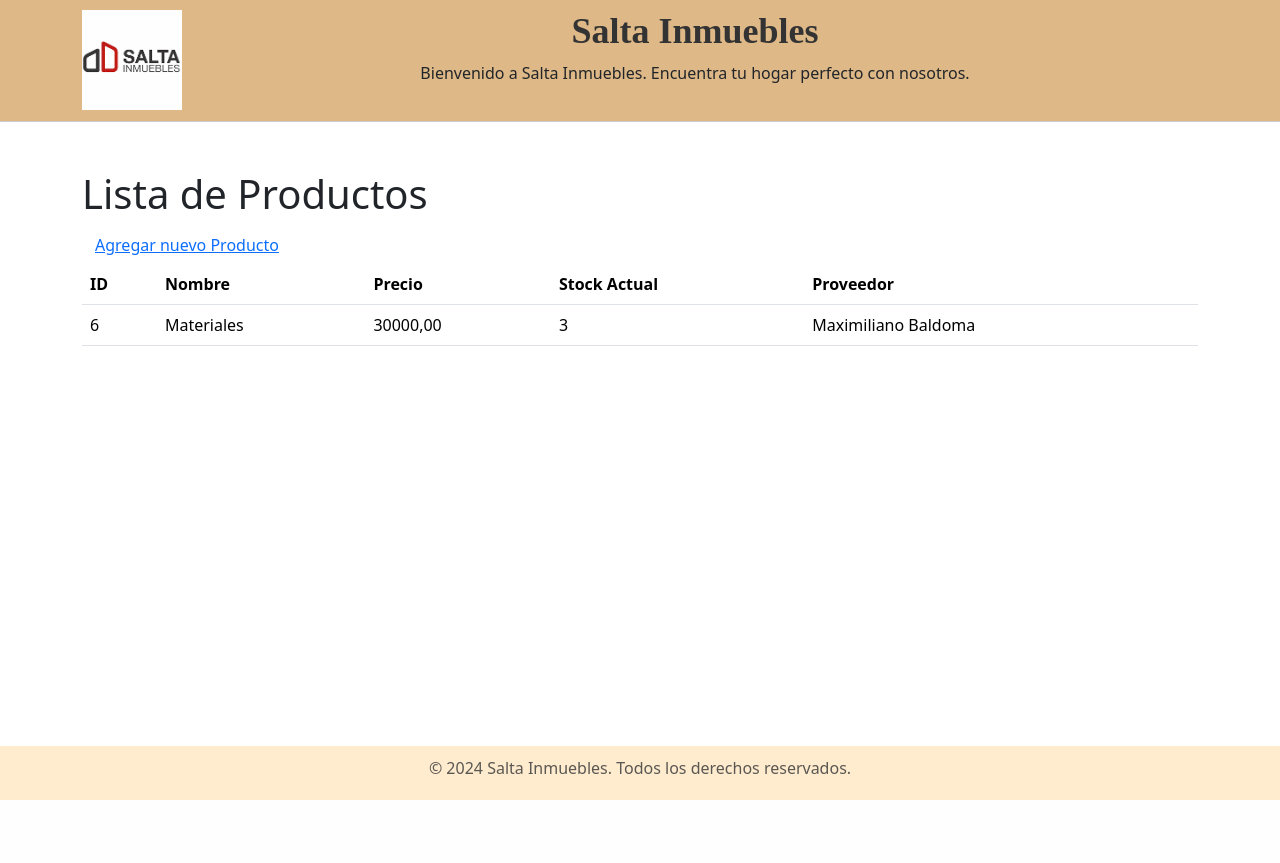
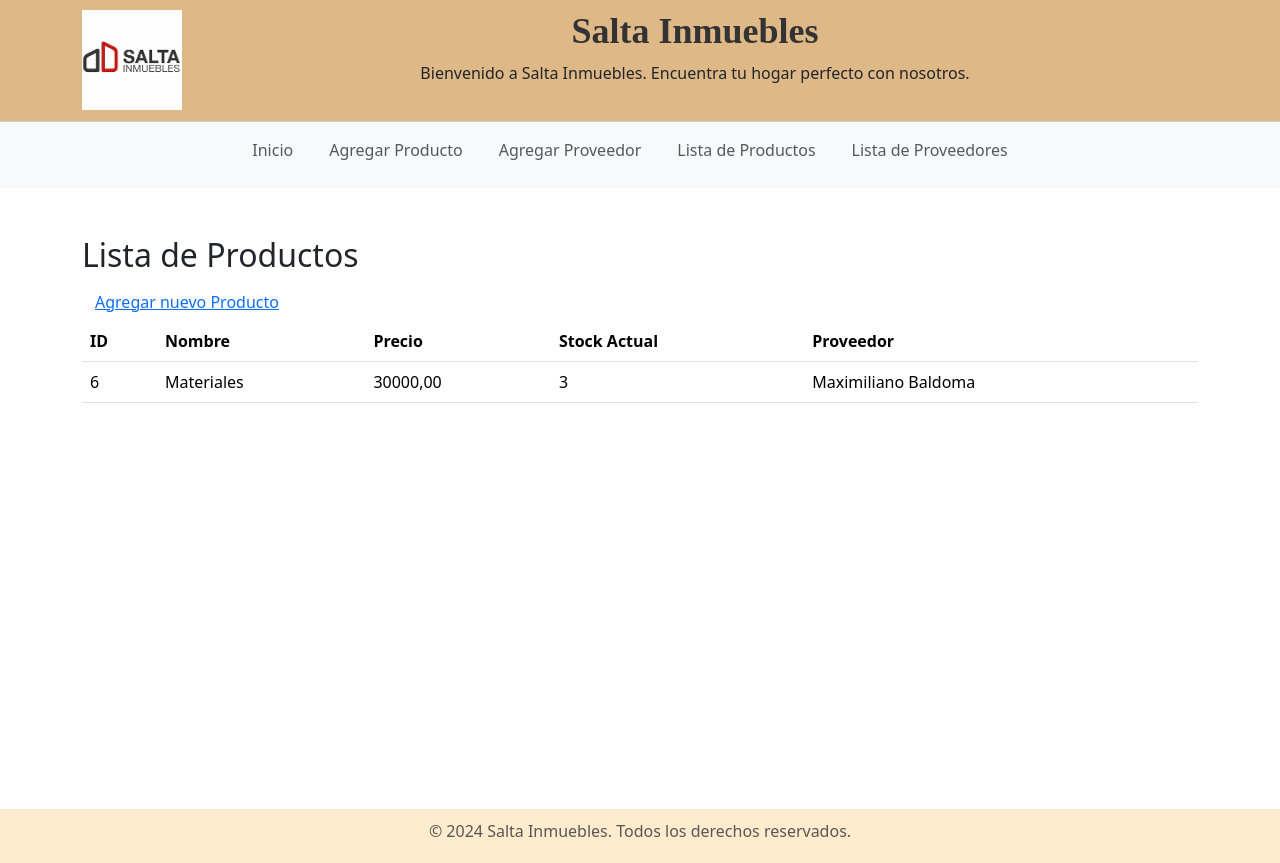
Before and after one commit to Maxibaldoma/primercrud, a Django app: page /productos/ in a window 1280 px wide. Before the commit the page ends 800 px from the top, so only its background shows below. Run offline with Django 5.2, Linux system fonts and the light colour scheme; data comes from the database, SQL or seed files in the repository.

Commit message:
Correccion

```diff
--- a/StockControl/urls.py
+++ b/StockControl/urls.py
@@ -1,7 +1,10 @@
 from django.contrib import admin
 from django.urls import path, include
+from django.views.generic import TemplateView
+
 
 urlpatterns = [
     path('admin/', admin.site.urls),
-    path('', include('compra.urls')),  # Incluir las URLs de la aplicación "compra"
+    path('', TemplateView.as_view(template_name='base/base.html'), name='index'),
+    path('', include('compra.urls')),
 ]
--- a/compra/models.py
+++ b/compra/models.py
@@ -4,6 +4,9 @@ class Proveedor(models.Model):
     nombre = models.CharField(max_length=100)
     apellido = models.CharField(max_length=100)
     dni = models.CharField(max_length=10)
+
+    class Meta:
+        verbose_name_plural = "proveedores"
 
     def __str__(self):
         return f"{self.nombre} {self.apellido}"
--- a/compra/templates/compra/lista_productos.html
+++ b/compra/templates/compra/lista_productos.html
@@ -4,7 +4,7 @@
 
 {% block content %}
     <div class="container mt-5">
-        <h1>Lista de Productos</h1>
+        <h2>Lista de Productos</h2>
         <a href="{% url 'compra:agregar_producto' %}" class="btn btn-link">Agregar nuevo Producto</a>
         <table class="table">
             <thead>
--- a/compra/urls.py
+++ b/compra/urls.py
@@ -2,7 +2,6 @@ from django.urls import path
 from . import views
 
 app_name = 'compra'
-
 
 urlpatterns = [
     path('productos/', views.lista_productos, name='lista_productos'),  # URL para listar productos
--- a/static/css/estilo.css
+++ b/static/css/estilo.css
@@ -7,10 +7,27 @@ body {
 
 }
 
+.navbar-nav .nav-item:hover .nav-link {
+    color: #ff4500;
+    transition: color 0.3s ease; /* Transición suave */
+}
+
+.navbar-nav .nav-item.active .nav-link {
+    border-bottom: 2px solid #ff4500; /* Borde inferior resaltado */
+}
+
+.navbar-nav .nav-item {
+    margin-right: 20px; /* Espacio entre elementos */
+}
+
 /* Estilos para el contenedor principal */
 .container {
     flex: 1;
     padding-bottom: 10px; /* Ajusta el espacio entre el contenido y el pie de página */
+}
+
+.main-content {
+    margin-bottom: 100px;
 }
 
 header {
@@ -25,6 +42,8 @@ header img {
     margin-right: 10px; /* Añade un pequeño margen entre la imagen y el texto */
 }
 
+
+
 .custom-heading {
     font-family: "Times New Roman", Times, serif;
     font-size: 36px;
@@ -33,6 +52,7 @@ header img {
 }
 
 footer {
+    margin-top: 280px;
     background-color: #FFEBCD;
     padding: 10px 0;
     text-align: center;
--- a/templates/base/base.html
+++ b/templates/base/base.html
@@ -17,8 +17,35 @@
         </div>
     </header>
 
+    <nav class="navbar navbar-expand-lg navbar-light bg-light">
+        <div class="container">
+            <div class="collapse navbar-collapse justify-content-center" id="navbarNav">
+                <ul class="navbar-nav">
+                    <li class="nav-item">
+                            <a class="nav-link"  href="{% url 'index' %}">Inicio</a>
+                        </li>
+                    <li class="nav-item">
+                        <a class="nav-link" href="{% url 'compra:agregar_producto' %}">Agregar Producto</a>
+                    </li>
+                    <li class="nav-item">
+                        <a class="nav-link" href="{% url 'compra:agregar_proveedor' %}">Agregar Proveedor</a>
+                    </li>
+                    <li class="nav-item">
+                        <a class="nav-link" href="{% url 'compra:lista_productos' %}">Lista de Productos</a>
+                    </li>
+                    <li class="nav-item">
+                        <a class="nav-link" href="{% url 'compra:lista_proveedores' %}">Lista de Proveedores</a>
+                    </li>
+                </ul>
+            </div>
+        </div>
+    </nav>
+
+
+    <div class="main-content">
     {% block content %}
     {% endblock %}
+    </div>
 
     <footer>
         <div class="container text-center">
```
